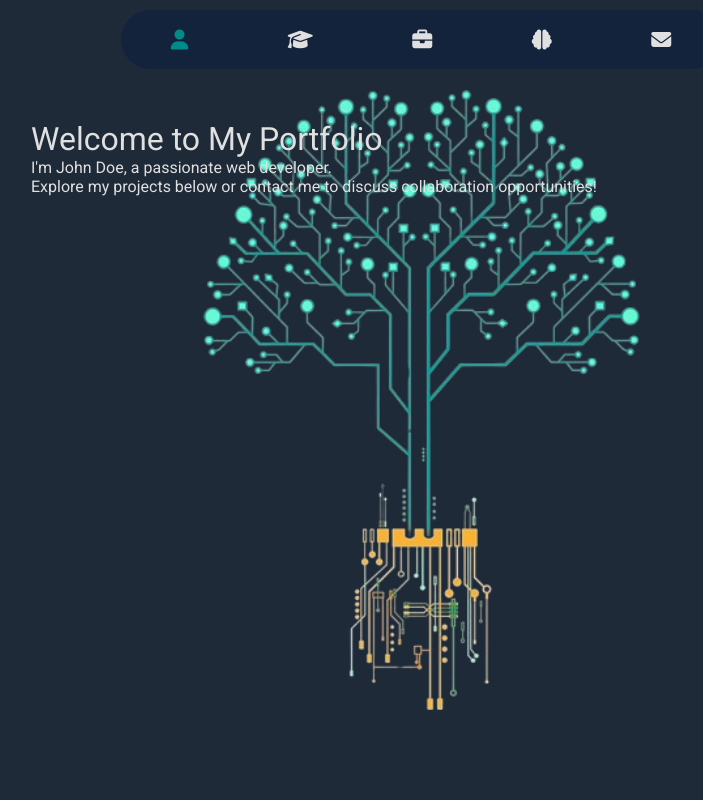
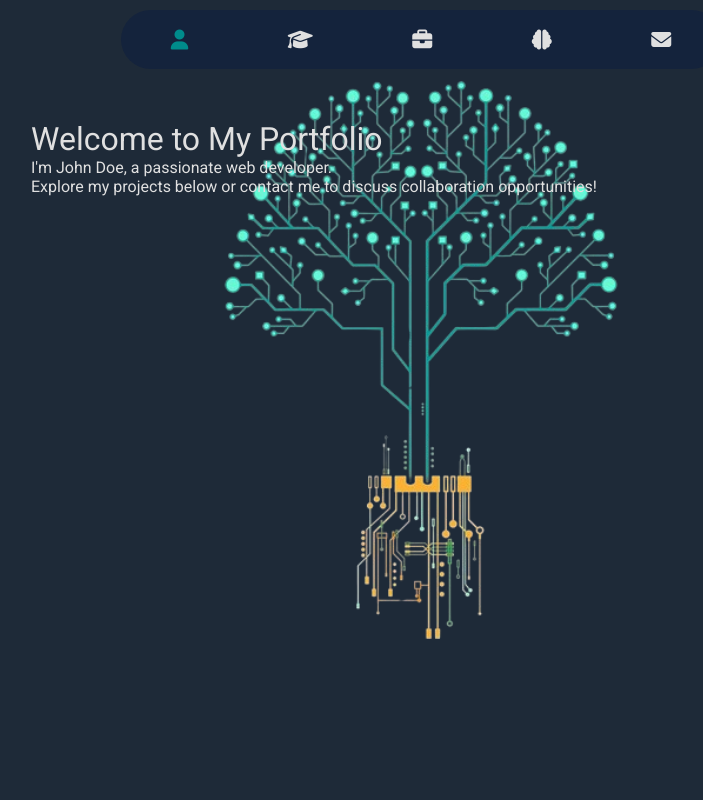
Before and after one commit to cgm-msdaungs/react-test, a React (Create React App) app: page / in a window 1280 px wide. Shown: the top 800 px of the page, without its empty margins (219-922 px from the left). Built offline with nearby package versions, Linux system fonts and the light colour scheme.

Commit message:
2024-08-19

```diff
--- a/src/App.css
+++ b/src/App.css
@@ -92,7 +92,7 @@ nav ul li.active {
 .section {
   /* border: 1px solid greenyellow; */
   max-width: 820px;
-  min-height: 100vh;
+  min-height: 720px;
   margin: 0 auto;
   padding-top: 100px;
 }
--- a/src/components/Home.js
+++ b/src/components/Home.js
@@ -3,7 +3,7 @@ import React from 'react';
 
 const Home = () => {
   return (
-    <div className="section" id="home">
+    <div className="section">
       <div className="content">
         <h1>Welcome to My Portfolio</h1>
         <p>I'm John Doe, a passionate web developer.</p>
```
Also changed, not shown: 1 other file (tests, documents, lock files or other folders).
